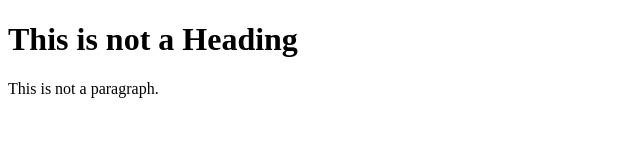
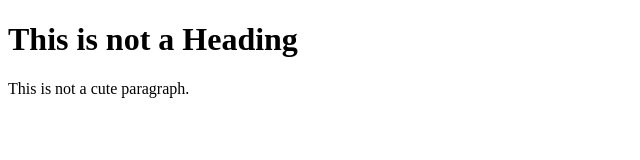
Before and after one commit to mhikotabag090298/aZmhiko, a plain HTML site: page index.html in a window 1280 px wide. Shown: the full height of the page, 0-640 px from the left. Drawn offline with Linux system fonts and the light colour scheme.

Commit message:
Wala ring forever

```diff
--- a/index.html
+++ b/index.html
@@ -6,7 +6,7 @@
 <body>
 
 <h1>This is not a Heading</h1>
-<p>This is not a paragraph.</p>
+<p>This is not a cute paragraph.</p>
 
 </body>
 </html>
```
